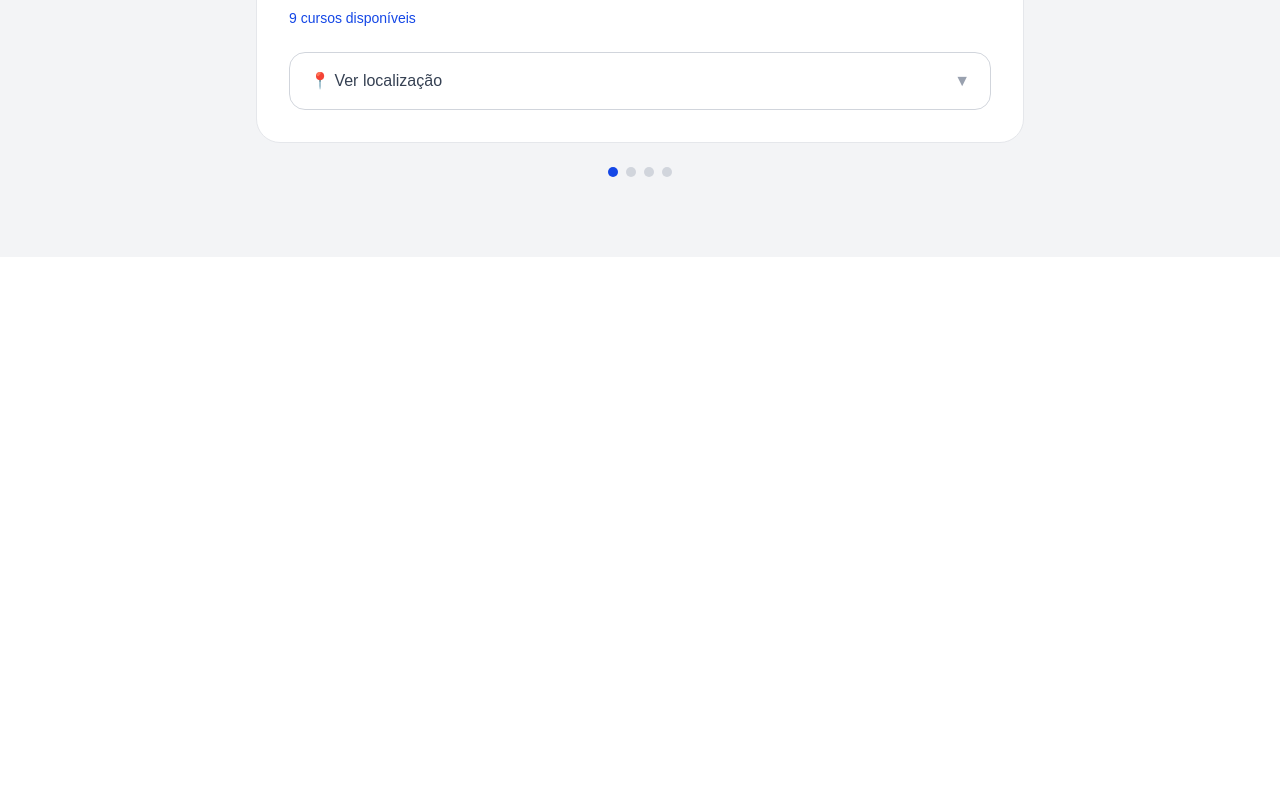
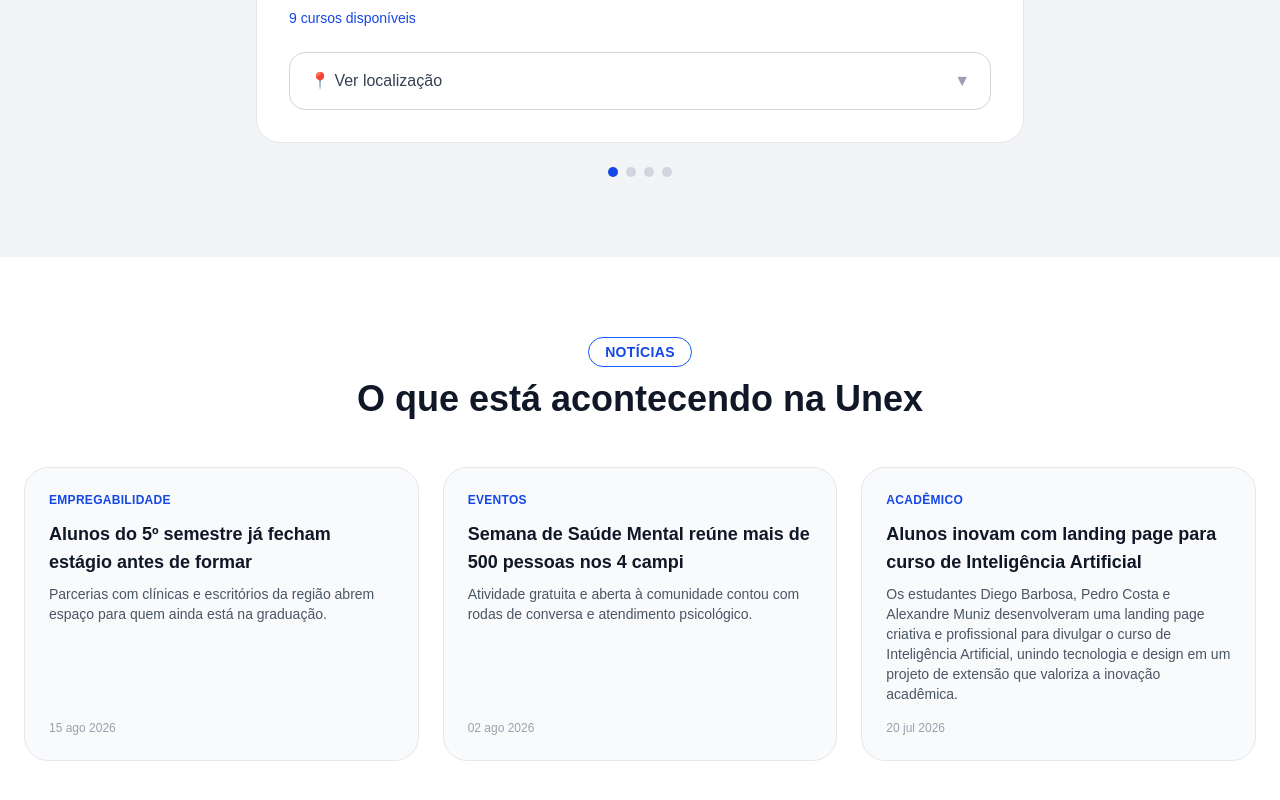
Before and after one commit to DiegoZarpok/unex-redesign, a Next.js app: page / in a window 1280 px wide. Shown: the part 3144-3944 px from the top of the page. Before the commit the page ends 3401 px from the top, so only its background shows below. Built offline with nearby package versions, Linux system fonts and the light colour scheme.

Commit message:
feat: secao News com noticias ficticias em destaque

```diff
--- a/app/page.tsx
+++ b/app/page.tsx
@@ -4,6 +4,7 @@ import { About } from "@/components/About/About";
 import { Courses } from "@/components/Courses/Courses";
 import { Testimonials } from "@/components/Testimonials/Testimonials";
 import { Campuses } from "@/components/Campuses/Campuses";
+import { News } from "@/components/News/News";
 
 export default function Home() {
   return (
@@ -14,6 +15,7 @@ export default function Home() {
       <Courses />
       <Testimonials />
       <Campuses />
+      <News />
     </main>
   );
 }
--- /dev/null
+++ b/components/News/News.tsx
@@ -0,0 +1,69 @@
+"use client";
+
+import { motion } from "framer-motion";
+
+const news = [
+  {
+    tag: "Empregabilidade",
+    title: "Alunos do 5º semestre já fecham estágio antes de formar",
+    excerpt:
+      "Parcerias com clínicas e escritórios da região abrem espaço para quem ainda está na graduação.",
+    date: "15 ago 2026",
+  },
+  {
+    tag: "Eventos",
+    title: "Semana de Saúde Mental reúne mais de 500 pessoas nos 4 campi",
+    excerpt:
+      "Atividade gratuita e aberta à comunidade contou com rodas de conversa e atendimento psicológico.",
+    date: "02 ago 2026",
+  },
+  {
+    tag: "Acadêmico",
+    title: "Alunos inovam com landing page para curso de Inteligência Artificial",
+    excerpt:
+      "Os estudantes Diego Barbosa, Pedro Costa e Alexandre Muniz desenvolveram uma landing page criativa e profissional para divulgar o curso de Inteligência Artificial, unindo tecnologia e design em um projeto de extensão que valoriza a inovação acadêmica.",
+    date: "20 jul 2026",
+  },
+];
+
+export function News() {
+  return (
+    <section className="py-20 px-6 bg-white">
+      <div className="max-w-7xl mx-auto">
+        <div className="text-center max-w-2xl mx-auto">
+          <span className="inline-block border border-blue-600 text-blue-700 font-semibold uppercase text-sm tracking-wide px-4 py-1 rounded-full">
+            Notícias
+          </span>
+          <h2 className="mt-3 text-3xl md:text-4xl font-bold text-gray-900">
+            O que está acontecendo na Unex
+          </h2>
+        </div>
+
+        <div className="mt-12 grid md:grid-cols-3 gap-6">
+          {news.map((item, index) => (
+            <motion.a
+              key={item.title}
+              href="#"
+              initial={{ opacity: 0, y: 20 }}
+              whileInView={{ opacity: 1, y: 0 }}
+              viewport={{ once: true, amount: 0.3 }}
+              transition={{ duration: 0.4, delay: index * 0.05 }}
+              className="group bg-gray-50 rounded-3xl p-6 border border-gray-200 hover:border-blue-600 transition-colors flex flex-col"
+            >
+              <span className="text-xs font-semibold uppercase tracking-wide text-blue-700">
+                {item.tag}
+              </span>
+              <h3 className="mt-3 text-lg font-semibold text-gray-900 group-hover:text-blue-700 transition-colors">
+                {item.title}
+              </h3>
+              <p className="mt-2 text-sm text-gray-600 flex-1">
+                {item.excerpt}
+              </p>
+              <p className="mt-4 text-xs text-gray-400">{item.date}</p>
+            </motion.a>
+          ))}
+        </div>
+      </div>
+    </section>
+  );
+}
```
